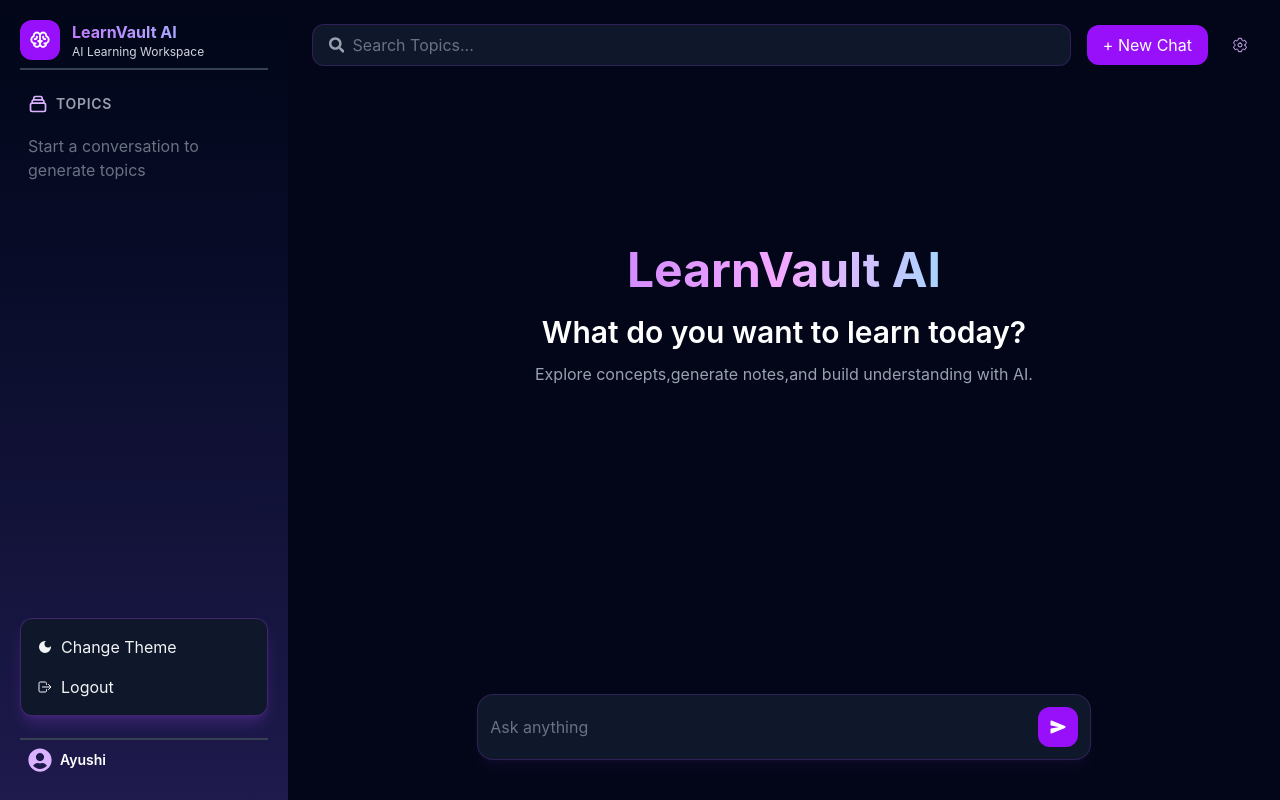
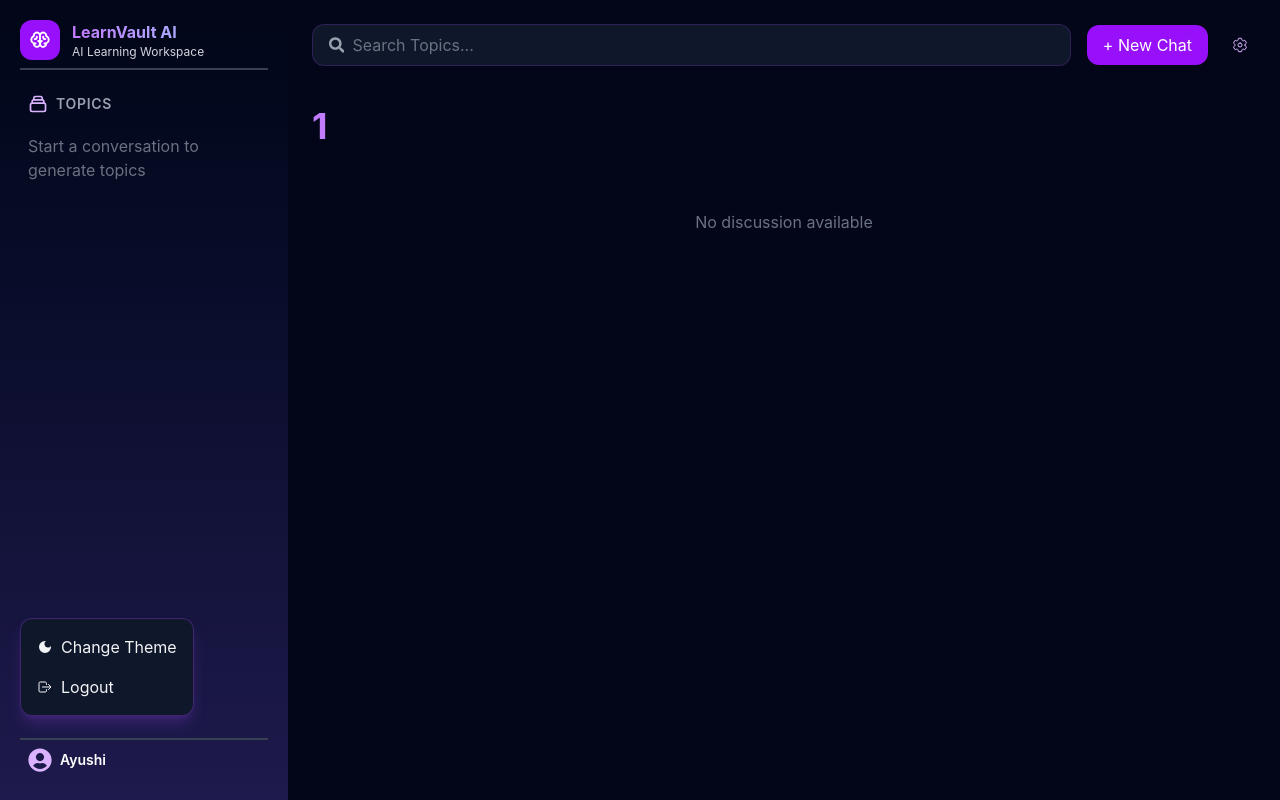
Before and after one commit to ayushisahoo22/learnvault-ai, a React (Vite) app in the folder client/: page /topic/1 in a window 1280 px wide. Both pictures are taken after a click on the icon 40 px from the left and 760 px from the top of the page. Built offline with nearby package versions, Linux system fonts and the light colour scheme.

Commit message:
Implement routing and topic management in Chat

```diff
--- a/client/src/App.jsx
+++ b/client/src/App.jsx
@@ -1,10 +1,24 @@
+import {BrowserRouter,Routes,Route} from "react-router-dom"
 import Dashboard from './pages/Dashboard'
+import TopicPage from "./pages/TopicPage";
+import { useState } from "react";
 function App() {
-  return (
-    <>
-      <Dashboard/>
-    </>
-  )
+    const [topics,setTopics] = useState([]);
+    return(
+        <BrowserRouter>
+            <Routes>
+                <Route path="/" element={<Dashboard
+                    topics={topics}
+                    setTopics={setTopics}
+                />
+            }/>
+                <Route path="/topic/:name" element={<TopicPage
+                    topics={topics}
+                />
+                }/>
+            </Routes>
+        </BrowserRouter>
+    )
 }
 
 export default App
--- a/client/src/components/Chat.jsx
+++ b/client/src/components/Chat.jsx
@@ -2,15 +2,87 @@ import {FaSearch } from "react-icons/fa";
 import { IoSettingsOutline,IoCloseOutline,IoSend } from 'react-icons/io5';
 import { useState } from "react";
 import { BsPinAngleFill, BsJournalText } from 'react-icons/bs';
+import { useNavigate } from "react-router-dom";
 import Panel from "./Panel";
-function Chat(){
-    const [messages,setMessages] = useState([]);
+function Chat({topics,setTopics}){
+    const detectTopic=(text)=>{
+
+        text=text.toLowerCase();
+
+        if(
+            text.includes("array") ||
+            text.includes("tree") ||
+            text.includes("binary") ||
+            text.includes("linked list") ||
+            text.includes("graph")
+        ){
+            return "dsa";
+        }
+
+        if(
+            text.includes("react") ||
+            text.includes("hook") ||
+            text.includes("component")
+        ){
+            return "react";
+        }
+
+        if(
+            text.includes("html") ||
+            text.includes("css") ||
+            text.includes("api") ||
+            text.includes("javascript")
+        ){
+            return "web";
+        }
+
+        return "general";
+    }
+    const navigate=useNavigate();
+    const [input,setInput] = useState("");
+    const[isNewChat,setIsNewChat]=useState(true);
+    const handleSend = ()=>{
+        if(!input.trim()) return;
+        setIsNewChat(false);
+        const detectedTopic=detectTopic(input);
+        setTopics(prev=>{
+            const existingTopic= prev.find(topic=>topic.name===detectedTopic);
+            if(existingTopic){
+                return prev.map((topic)=>(
+                    topic.name===detectedTopic?{
+                        ...topic,
+                        chats:[
+                            ...topic.chats,
+                            {
+                                sender:"user",
+                                text:input
+                            }
+                        ]
+                    }:topic
+                ))
+            }
+
+            return [
+                ...prev,
+                {
+                    name:detectedTopic,
+                    chats:[
+                        {
+                            sender:"user",
+                            text:input
+                        }
+                    ]
+                }
+            ]
+        })
+        setInput("")
+    }
     return(
         <>
-            <div className="flex-1 flex flex-col bg-slate-950 min-h-screen overflow-hidden relative p-4 md:p-6">
-                <Panel/>
+            <div className="flex-1 flex flex-col bg-slate-950 p-6 h-full overflow-hidden">
+                <Panel setIsNewChat={setIsNewChat} setInput={setInput}/>
                     <div className="flex-1 flex items-center justify-center overflow-hidden">
-                        {messages.length===0?(
+                        { isNewChat || topics?.length===0?(
                             <div className="text-center px-4 mb-32">
                                 <h1 className="text-3xl md:text-5xl font-bold bg-gradient-to-r from-purple-400 via-fuchsia-300 to-cyan-300 bg-clip-text text-transparent">
                                     LearnVault AI
@@ -22,9 +94,17 @@ function Chat(){
                             </div>
                         ):(
                             <div className="flex-1 overflow-y-auto p-4 w-full">
-                                {messages.map((msg,index)=>(
-                                    <div key={index}>
-                                        {msg.text}
+                                {topics?.map((topic,index)=>(
+                                    <div key={index}
+                                    className="
+                                        max-w-[70%]
+                                        self-end
+                                        p-3
+                                        rounded-2xl
+                                        bg-purple-600
+                                        text-white
+                                        " onClick={()=>navigate(`/topics/${topic.name}`)}>
+                                        {topic.name}
                                     </div>
                                 ))}
                             </div>
@@ -33,8 +113,15 @@ function Chat(){
 
                 <div className="flex justify-center pb-4">
                     <div className="flex items-center gap-3 p-3 rounded-2xl w-full md:w-[80%] lg:w-[65%] bg-slate-900 border border-purple-500/20 shadow-lg shadow-purple-500/5">
-                        <input type="text" placeholder="Ask anything" className="flex-1 bg-transparent outline-none text-white placeholder-gray-500" />
-                        <button className="p-3 rounded-xl bg-purple-600 hover:bg-purple-700 text-white">
+                        <input type="text" value={input} placeholder="Ask anything"
+                            onChange={(e)=>setInput(e.target.value)}
+                            onKeyDown={(e)=>{
+                                if(e.key==="Enter"){
+                                    handleSend();
+                                }
+                            }}
+                            className="flex-1 bg-transparent outline-none text-white placeholder-gray-500" />
+                        <button onClick={handleSend} className="p-3 rounded-xl bg-purple-600 hover:bg-purple-700 text-white">
                             <IoSend/>
                         </button>
                     </div>
--- a/client/src/components/Sidebar.jsx
+++ b/client/src/components/Sidebar.jsx
@@ -4,9 +4,11 @@ import { FaUserCircle } from "react-icons/fa";
 import { IoLogOutOutline } from "react-icons/io5";
 import { MdDarkMode } from "react-icons/md";
 import { useState } from "react";
-function Sidebar(){
-    const topics=[]
+import { useNavigate } from "react-router-dom";
+
+function Sidebar({topics}){
     const [showMenu,setShowMenu] = useState(false);
+    const navigate=useNavigate();
     return(
         <div className="flex flex-col h-screen w-1/4 md:w-64 lg:w-72 bg-gradient-to-b from-slate-950 to-indigo-950 p-5">
             <div className="flex gap-3 items-center h-10">
@@ -41,7 +43,8 @@ function Sidebar(){
                                         hover:bg-purple-500/20
                                         cursor-pointer
                                         text-gray-300"
-                                    >{topic}</div>
+                                        onClick={()=>navigate(`/topic/${topic.name}`)}
+                                    >{topic.name}</div>
                                 ))}
                             </div>
                         ) : (
@@ -62,7 +65,7 @@ function Sidebar(){
                     <h4 className="hidden md:block text-sm font-semibold text-white">Ayushi</h4>
                 </div>
                 {
-                    showMenu && (<div className="absolute bottom-16 w-full rounded-xl bg-slate-900 border border-purple-500/30 p-2 shadow-lg shadow-purple-500/20 backdrop-blur-md">
+                    showMenu && (<div className="absolute bottom-16 left-0 w-max rounded-xl bg-slate-900 border border-purple-500/30 p-2 shadow-lg shadow-purple-500/20 backdrop-blur-md flex-shrink-0">
                         <div className="
                             flex
                             items-center
@@ -73,6 +76,7 @@ function Sidebar(){
                             hover:text-purple-200
                             rounded-lg
                             cursor-pointer
+                            whitespace-nowrap
                             ">
                                 <MdDarkMode/>
                                 <span>Change Theme</span>
@@ -88,6 +92,7 @@ function Sidebar(){
                             hover:text-red-300
                             rounded-lg
                             cursor-pointer
+                            whitespace-nowrap
                             ">
                                 <IoLogOutOutline/>
                                 <span>Logout</span>
--- a/client/src/index.css
+++ b/client/src/index.css
@@ -1 +1,11 @@
 @import "tailwindcss";
+
+html,
+body,
+#root{
+    height:100%;
+    margin:0;
+    padding:0;
+    overflow:hidden;
+    background:#020617;
+}
--- a/client/src/pages/Dashboard.jsx
+++ b/client/src/pages/Dashboard.jsx
@@ -1,10 +1,10 @@
 import Sidebar from "../components/Sidebar"
 import Chat from "../components/Chat"
-function Dashboard(){
+function Dashboard({topics,setTopics}){
     return(
-        <div className="flex h-screen">
-            <Sidebar/>
-            <Chat/>
+        <div className="flex h-screen overflow-hidden bg-slate-950">
+            <Sidebar topics={topics}/>
+            <Chat topics={topics} setTopics={setTopics}/>
         </div>
     )
 }
--- /dev/null
+++ b/client/src/pages/TopicPage.jsx
@@ -0,0 +1,67 @@
+import Sidebar from "../components/Sidebar"
+import Panel from "../components/Panel"
+import { useParams } from "react-router-dom"
+import Chat from "../components/Chat";
+function TopicPage({topics}){
+    const {name}=useParams();
+
+    const selectedTopic= topics.find(topic=>topic.name === name);
+    return (
+        <div className="flex min-h-screen bg-slate-950">
+
+            <Sidebar topics={topics}/>
+            <div className="flex-1 p-6">
+                <Panel/>
+                <div className="mt-10">
+                    <h1 className="
+                    text-4xl
+                    font-bold
+                    text-transparent
+                    bg-clip-text
+                    bg-gradient-to-r
+                    from-purple-400
+                    to-cyan-300
+                    ">
+                        {name}
+                    </h1>
+                </div >
+
+                <div className="
+                flex-1
+                overflow-y-auto
+                mt-6
+                flex
+                flex-col
+                gap-3
+                "> {
+                    selectedTopic?.chats?.length>0?(
+                        <div className="mt-6 flex flex-col gap-3">
+                            {selectedTopic.chats.map((chat,index)=>(
+                                <div
+                                    key={index}
+                                    className="
+                                    p-3
+                                    rounded-xl
+                                    bg-slate-800
+                                    text-gray-200
+                                    "
+                                >
+                                    {chat.text}
+                                </div>
+                            ))}
+                        </div>
+                    ):(
+                         <p className="text-gray-500 text-center mt-10">
+                                No discussion available
+                        </p>
+                    )
+                }
+                </div>
+
+            </div>
+
+        </div>
+    )
+}
+
+export default TopicPage
```
Also changed, not shown: client/src/components/Panel.jsx (+9 -3 lines).
